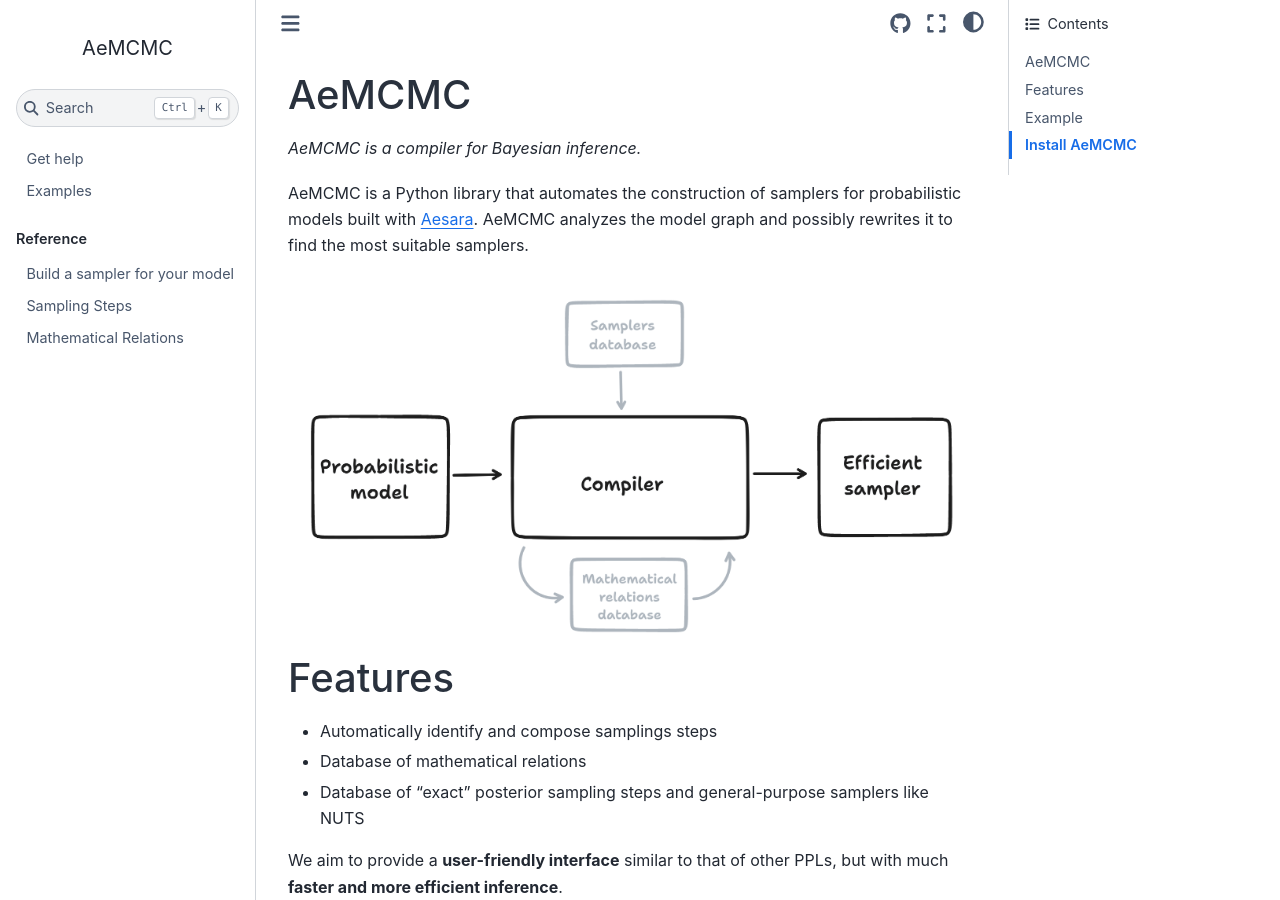
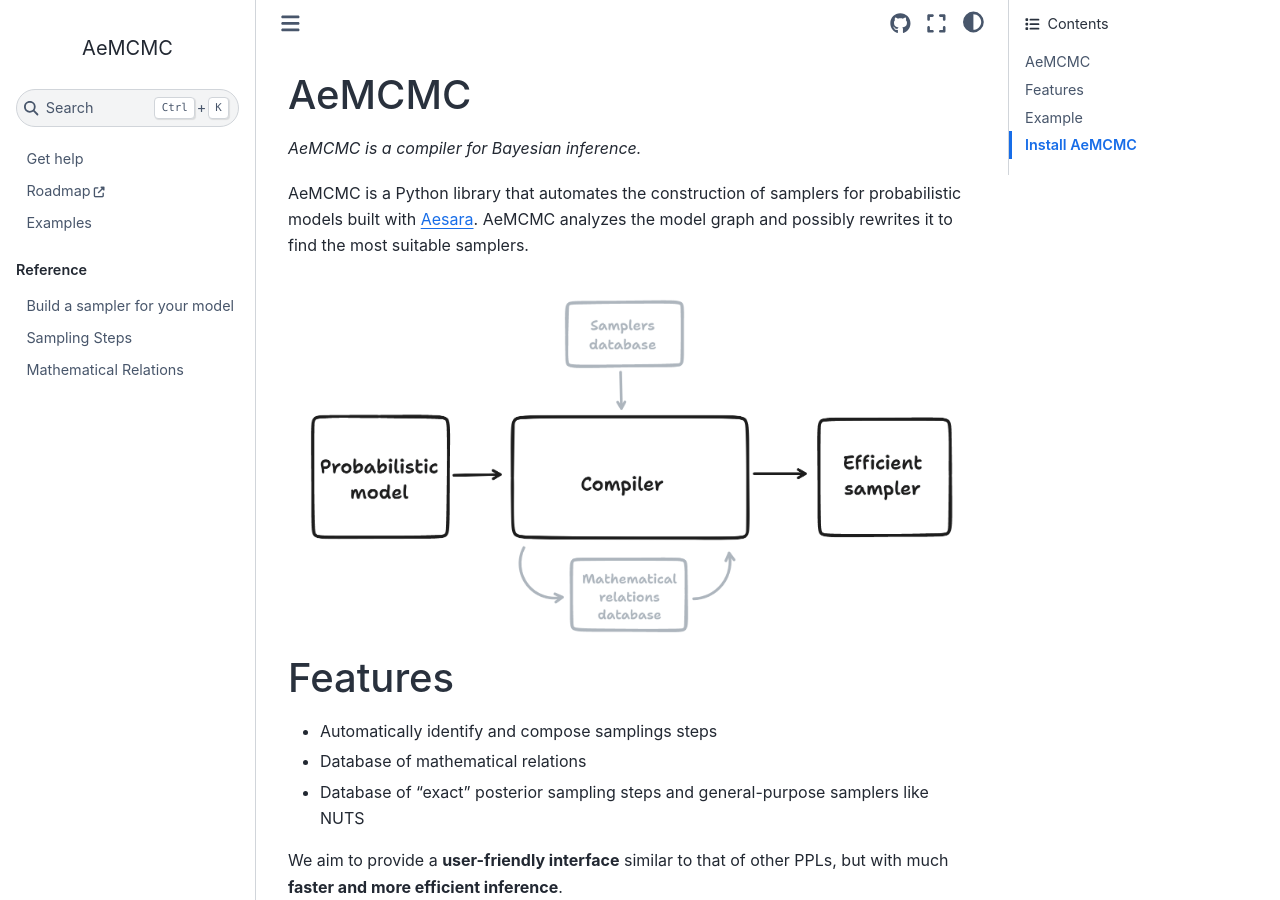
Before and after one commit to aesara-devs/aemcmc, a Sphinx documentation site: the page built from docs/source/index.rst, in a window 1280 px wide and 900 px high. Built offline with Sphinx 7.4.7 and the Sphinx Book theme 1.1.4, drawn with Linux system fonts in a browser that asks for light colours.

Commit message:
Add roadmap to the documentation

```diff
--- a/docs/source/index.rst
+++ b/docs/source/index.rst
@@ -98,6 +98,7 @@
    :hidden:
 
    get_help
+   Roadmap <https://github.com/orgs/aesara-devs/projects/1>
    examples
 
 .. toctree::
```
